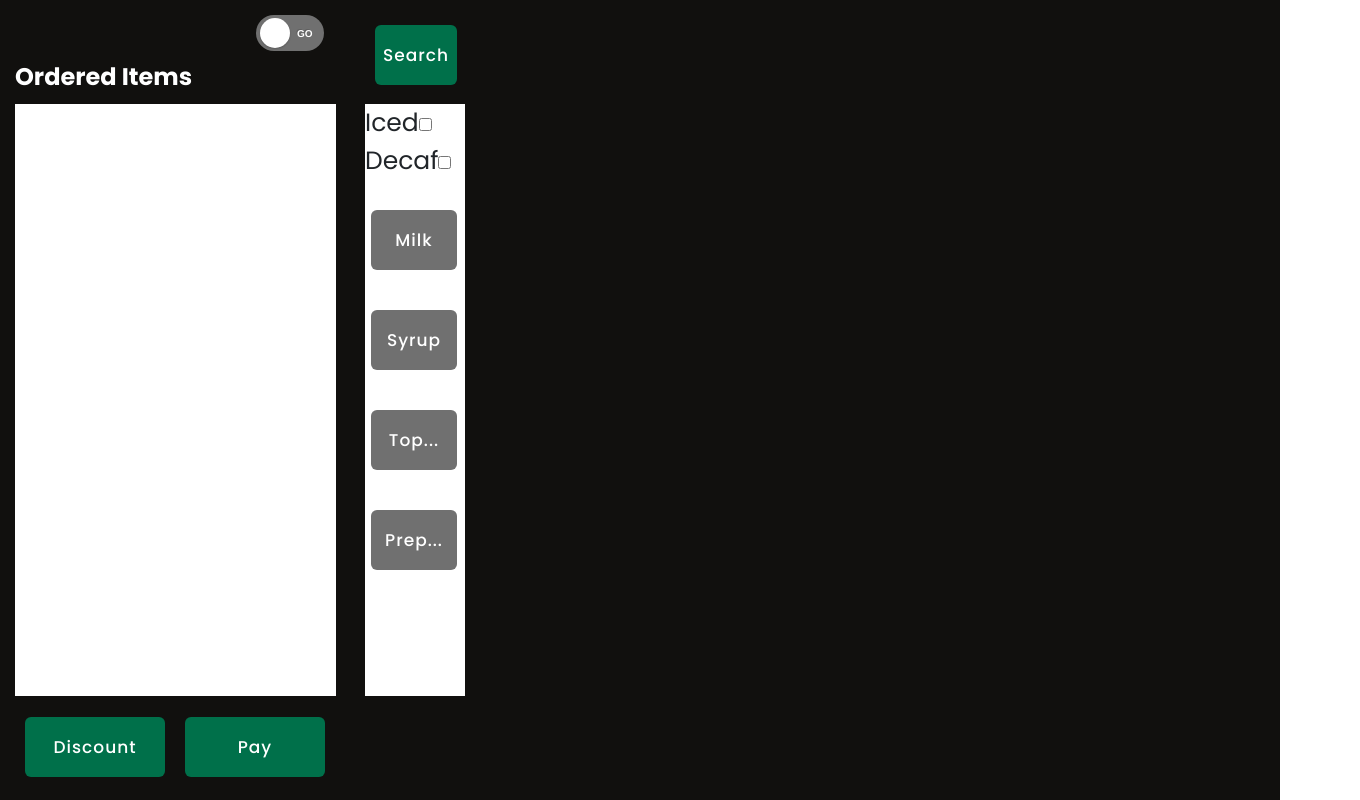
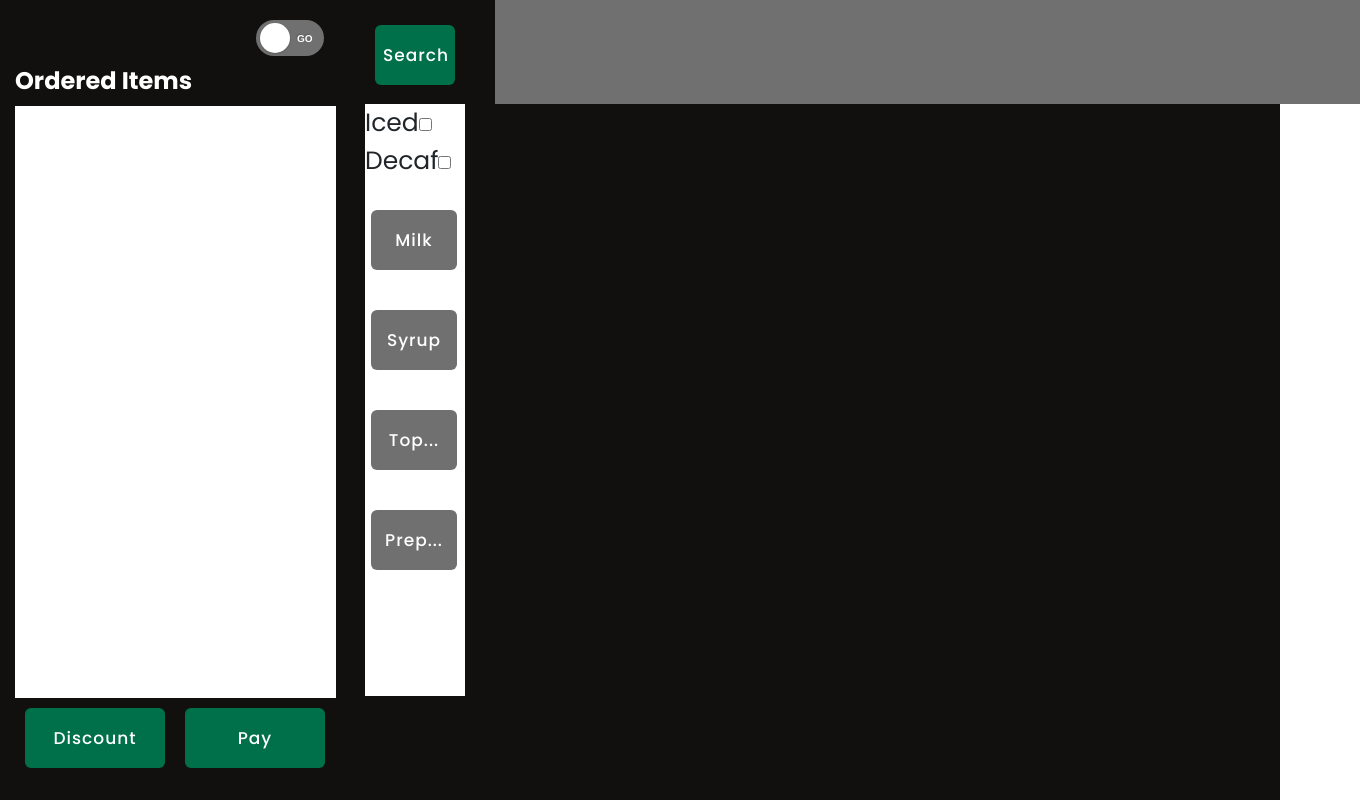
Before and after one commit to BKobak/POS-software, a React app in the folder app/: page / in a window 1280 px wide. Both pictures are taken after a click on the button "Login Now". Shown: the whole page, 1360 px wide, since content can reach past the window. Built offline with nearby package versions, Linux system fonts and the light colour scheme.

Commit message:
Display page components

```diff
--- a/app/src/assets/css/display.css
+++ b/app/src/assets/css/display.css
@@ -1,5 +1,6 @@
 /* Style for the section with order summary */
 .clear{
+  float: left;
   overflow: hidden;
 }
 
@@ -42,13 +43,13 @@
 }
 
 .pay-btn{
-  top: 11px;
+  top: 75vh;
   left: 15px;
 }
 
 .order-header{
   color: #fff;
-  margin-top: 1.5vh;
+  margin-top: 2vh;
   margin-left: 15px;
 }
 
@@ -57,7 +58,8 @@
   width: 88%;
   height: 74%;
   margin-left: 15px;
-  margin-top: 10px;
+  margin-top: 1vh;
+  position:absolute;
 }
 
 .toggle {
@@ -75,7 +77,7 @@
   cursor: pointer;
   background-color: #707070;
   transition: background-color ease 0.3s;
-  top: 15px;
+  top: 2.5vh;
   left: 32vh;
 }
 
@@ -114,6 +116,7 @@
 
 /* Style for the section with order summary */
 .modify-window{
+  float: left;
   background: #fff;
   margin-top: 13vh;
   width: 100px;
@@ -121,9 +124,9 @@
 }
 
 .search-btn{
-  position: fixed;
+  position: absolute;
   top: 15px;
-  width: auto;
+  width: 80px;
   height: 60px;
 }
 
@@ -132,5 +135,16 @@
   margin-left: 6px;
   width: 86%;
   background-color: #707070;
+}
 
+.categories-section{
+  background: transparent;
+  width: 67.6%;
+  height: 13vh;
+  margin-left: 495px;
+  margin-top: -100vh;
+  background-color: #707070;
 }
+/*
+.menu-section{
+}*/
--- a/app/src/components/display/Display.jsx
+++ b/app/src/components/display/Display.jsx
@@ -1,61 +1,23 @@
 import React from 'react';
+import Order_Window from './Order_Window.jsx';
+import Modify_Order from './Modify_Order.jsx';
 
 function Display () {
   return(
     <div className='dark-bg'>
         <section className='order-summary clear'>
-            {/* Toggle with "Here" and "Go" options */}
-            <label className="switch">
-                <input className="toggle" type="checkbox" />
-                <span className="slider round"></span>
-            </label>
-
-            <h1 className='order-header'>Ordered Items</h1>
-            <div className='ordered-items'>
-
-            </div>
-
-            {/* Buttons linked to Discount and Pay pages */}
-            <div>
-                <div className='inline-btn'>
-                    <input className="display-button pay-btn" type="button" value="Discount"/>
-                </div>
-                <div className='inline-btn'>
-                    <input className="display-button pay-btn" type="button" value="Pay"/>
-                </div>
-            </div>
+            <Order_Window/>
         </section>
 
         <section className='modify-window clear'>
-            <div>
-                <input className="display-button search-btn" type="button" value="Search"/>
-                <div>
-                    {/* Checkbox for 'Iced' option */}
-                    <label htmlFor='checkbox_iced'>
-                        Iced
-                    </label>
-                    <input type="checkbox" value="" id='checkbox_iced'/>
+            <Modify_Order/>
+        </section>
 
-                    {/* Checkbox for 'Decaf' option */}
-                    <label htmlFor='checkbox_decaf'>
-                        Decaf
-                    </label>
-                    <input type="checkbox" value="" id='checkbox_decaf'/>
-
-                    <button className='display-button options-btn'>Milk</button>
-                    <button className='display-button options-btn'>Syrup</button>
-                    <button className='display-button options-btn'>Top...</button>
-                    <button className='display-button options-btn'>Prep...</button>
-                </div>
-            </div>
+        <section className='categories-section clear'>
 
         </section>
 
-        <section className='clear'>
-
-        </section>
-
-        <section className='clear'>
+        <section className='menu-section clear'>
 
         </section>
     </div>
--- /dev/null
+++ b/app/src/components/display/Modify_Order.jsx
@@ -0,0 +1,27 @@
+import React from "react";
+
+function Modify_Order() {
+    return(
+        <div>
+                <input className="display-button search-btn" type="button" value="Search"/>
+                <div>
+                    {/* Checkbox for 'Iced' option */}
+                    <label htmlFor='checkbox_iced'>
+                        Iced
+                    </label>
+                    <input type="checkbox" value="" id='checkbox_iced'/>
+
+                    {/* Checkbox for 'Decaf' option */}
+                    <label htmlFor='checkbox_decaf'>
+                        Decaf
+                    </label>
+                    <input type="checkbox" value="" id='checkbox_decaf'/>
+
+                    <button className='display-button options-btn'>Milk</button>
+                    <button className='display-button options-btn'>Syrup</button>
+                    <button className='display-button options-btn'>Top...</button>
+                    <button className='display-button options-btn'>Prep...</button>
+                </div>
+            </div>
+)}
+export default Modify_Order;
--- /dev/null
+++ b/app/src/components/display/Order_Window.jsx
@@ -0,0 +1,28 @@
+import React from 'react';
+
+function Order_Window () {
+  return(
+    <div>
+        {/* Toggle with "Here" and "Go" options */}
+        <label className="switch">
+            <input className="toggle" type="checkbox" />
+            <span className="slider round"></span>
+        </label>
+
+        <h1 className='order-header'>Ordered Items</h1>
+        <div className='ordered-items'>
+
+        </div>
+
+        {/* Buttons linked to Discount and Pay pages */}
+        <div>
+            <div className='inline-btn'>
+                <input className="display-button pay-btn" type="button" value="Discount"/>
+            </div>
+            <div className='inline-btn'>
+                <input className="display-button pay-btn" type="button" value="Pay"/>
+            </div>
+        </div>
+    </div>
+)}
+export default Order_Window;
```
